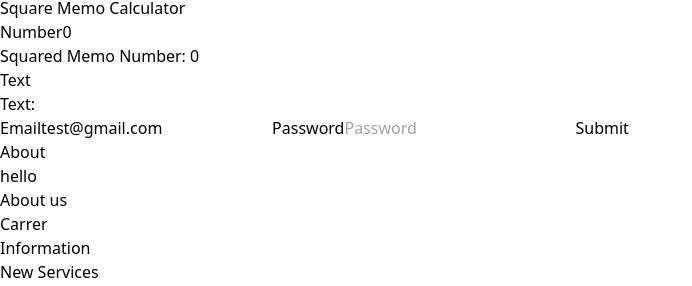
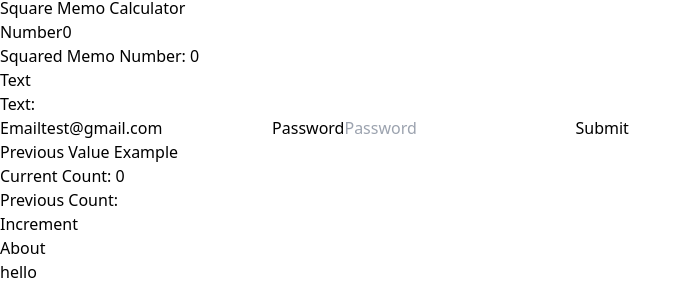
Before and after one commit to ItayMizrachi/airplane-tailwind-hooks, a React (Vite) app: page /cartstore in a window 1280 px wide. Shown: the part 3396-3682 px from the top of the page, without its empty margins (0-692 px from the left). Built offline with nearby package versions, Linux system fonts and the light colour scheme.

Commit message:
organize data structre from api

```diff
--- a/src/App.jsx
+++ b/src/App.jsx
@@ -12,6 +12,7 @@ import { useStoreSelectors } from "./store/store";
 import Combine from "./components/Combine";
 import Form from "./components/Form";
 import Memo2 from "./components/Memo2";
+import Ref from "./components/Ref";
 
 const App = () => {
   const increment = useStoreSelectors.use.increment();
@@ -61,6 +62,7 @@ const App = () => {
         {/* <Memo /> */}
         <Memo2 />
         <Form />
+        <Ref />
       </BrowserRouter>
       <Footer />
     </>
--- /dev/null
+++ b/src/components/Ref.jsx
@@ -0,0 +1,48 @@
+import { useEffect, useRef, useState } from "react";
+
+const Ref = () => {
+  const [count, setCount] = useState(0);
+
+  // useRef to keep track of the previous count value
+  const prevCountRef = useRef();
+
+  // useEffect runs after each render, updating the previous count value
+  useEffect(() => {
+    // Update the ref with the current count after each render
+    prevCountRef.current = count;
+  }, [count]);
+
+  // Accessing the previous count value from the ref
+  const prevCount = prevCountRef.current;
+
+  return (
+    <div className="min-h-screen flex flex-col items-center justify-center relative">
+      {/* Blue background for the top half */}
+      <div className="bg-gray-200 w-full h-1/2 absolute top-0 left-0"></div>
+      {/* Red background for the bottom half */}
+      <div className="bg-gray-100 w-full h-1/2 absolute bottom-0 left-0"></div>
+      {/* Content */}
+      <div className="bg-white shadow-md rounded-lg p-6 w-full max-w-sm relative z-10">
+        <h1 className="text-2xl font-bold mb-4 text-center">
+          Previous Value Example
+        </h1>
+        {/* Content above blue background */}
+        <div className="mb-4">
+          <p className="text-gray-700 text-base">Current Count: {count}</p>
+          <p className="text-gray-700 text-base">Previous Count: {prevCount}</p>
+        </div>
+        {/* Content above red background */}
+        <div className="mt-4">
+          <button
+            onClick={() => setCount(count + 1)}
+            className="bg-blue-500 hover:bg-blue-700 text-white font-bold py-2 px-4 rounded focus:outline-none focus:shadow-outline"
+          >
+            Increment
+          </button>
+        </div>
+      </div>
+    </div>
+  );
+};
+
+export default Ref;
```
Also changed, not shown: src/components/organize-data/Axos.jsx (added, +41 -0 lines), src/components/organize-data/Ftch.jsx (added, +38 -0 lines).
